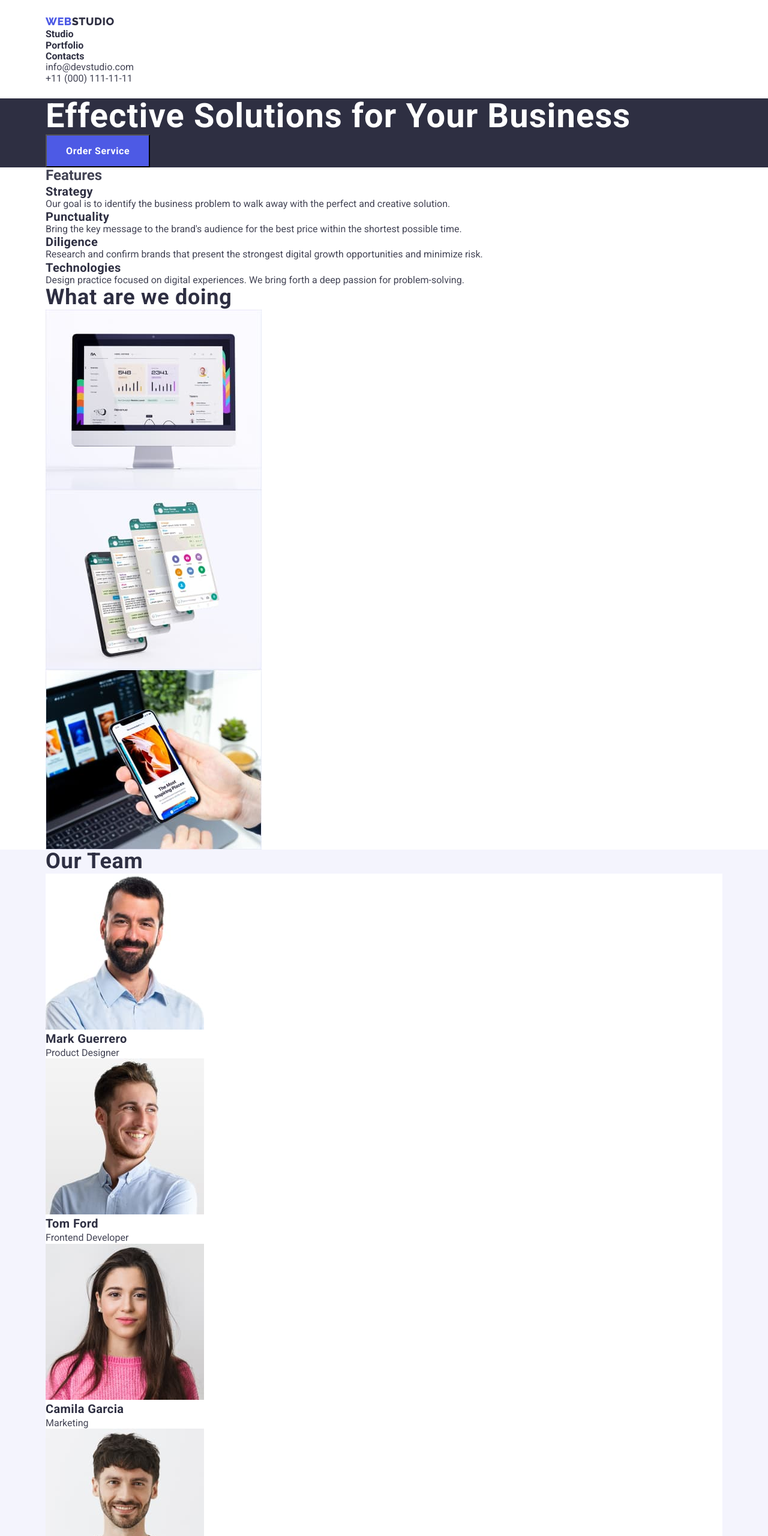
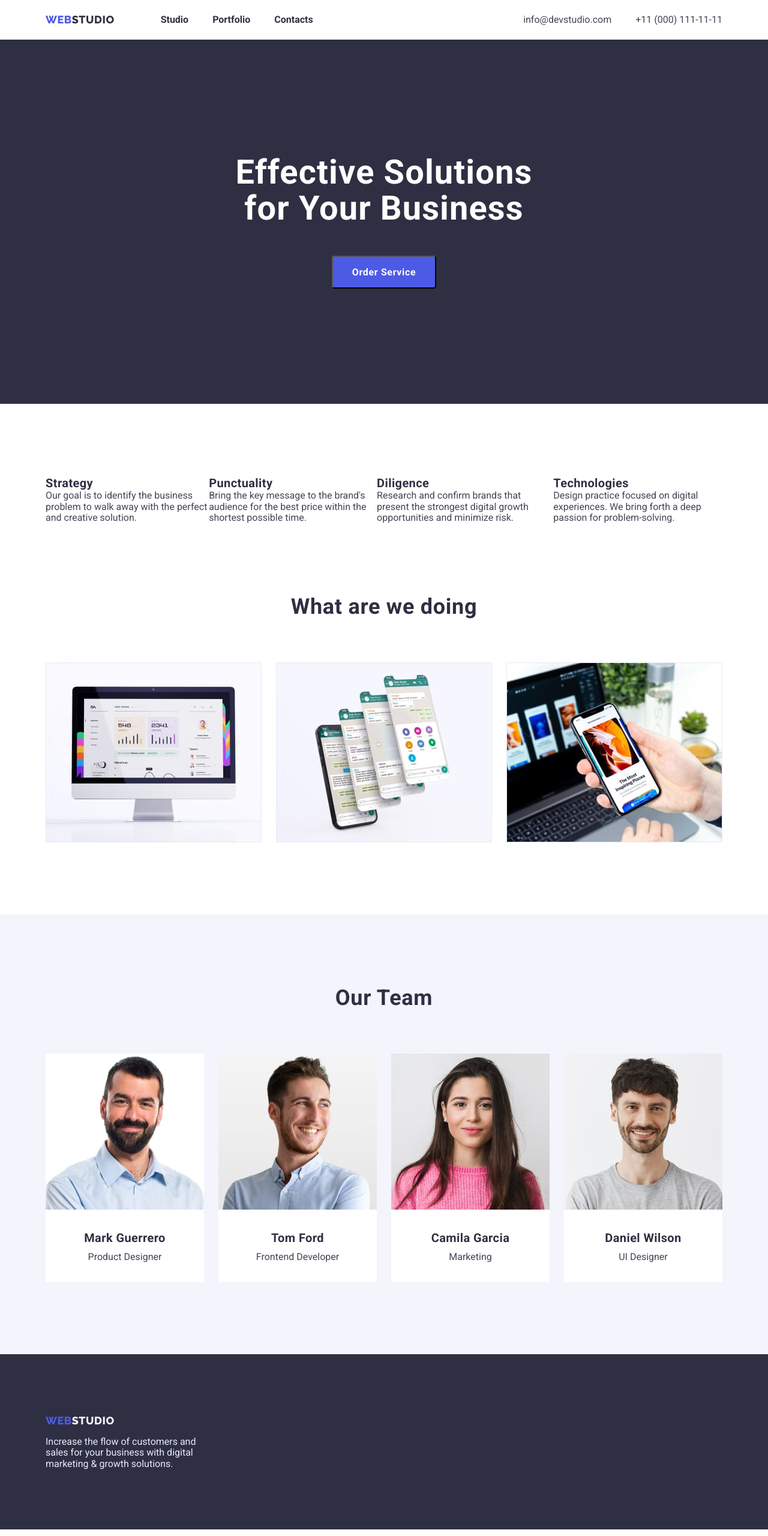
Before and after one commit to Dima-kzk/goit-markup-hw-03, a plain HTML site: page index.html in a window 1280 px wide. Shown: the top 2560 px of the page at 60% size. Drawn offline with nearby package versions, Linux system fonts and the light colour scheme.

Commit message:
usage flex

```diff
--- a/css/styles.css
+++ b/css/styles.css
@@ -64,17 +64,35 @@ img{
 }
 
 .header>.container{
-    padding-top: 24px;
-    padding-bottom: 24px;
+    display: flex;
 }
 
-.logo{
+.header nav,
+.header .site-nav,
+.header .contacts{
+    display: flex;
+    align-items: center;
+}
+
+.site-nav li+li,
+.contacts li+li{
+    margin-left: 40px;
+}
+
+.header .contacts{
+    margin-left: auto;
+}
+
+
+.header .logo{
     text-transform: uppercase;
 
     font-size: 18px;
     font-family: "Raleway";
     font-weight: 800;
     letter-spacing: 0.03em;
+    color: var(--navy-blue);
+    line-height: 1.33;
 
     margin-right: 77px;
 }
@@ -89,36 +107,11 @@ img{
     color: var(--iris);
 }
 
-.header .logo{
-    color: var(--navy-blue);
-
-    line-height: 1.34;
-}
-
-.footer{
-    color: var(--cornflower);
-    background-color: var(--navy-blue);
-}
-
-.footer .logo{
-    color: var(--cloud);
-    line-height: 1;
-}
-
 .header .logo:hover,
 .header .logo:focus,
 .site-nav .link:hover,
 .site-nav .link:focus {
     color: var(--slate);
-}
-
-.footer .logo:hover,
-.footer .logo:focus{
-    color: var(--cornflower);
-}
-
-.site-nav .link:active {
-    color: var(--iris);
 }
 
 .contacts{
@@ -137,16 +130,66 @@ img{
     color: var(--iris);
 }
 
+.site-nav .link:active {
+    color: var(--iris);
+}
+
+
+.footer{
+    color: var(--cornflower);
+    background-color: var(--navy-blue);
+}
+
+.footer .logo{
+    text-transform: uppercase;
+
+    font-size: 18px;
+    font-family: "Raleway";
+    font-weight: 800;
+    letter-spacing: 0.03em;
+
+    color: var(--cloud);
+    line-height: 1.17;
+    display: inline-block;
+    margin-bottom: 16px;
+}
+
+
+.footer .logo:hover,
+.footer .logo:focus{
+    color: var(--cornflower);
+}
+
+.footer>.container{
+    padding-top: 100px;
+    padding-bottom: 100px;
+}
+
+.appeal{
+    width: 25%
+}
+
+
+
+/*hero*/
+
 .hero{
     background: var(--navy-blue);
 }
 
 .hero-text{
     color: var(--white);
+    text-align: center;
+    width: 50%;
+    margin-left: auto;
+    margin-right: auto;
 }
 
 .hero-button{
+    display: block;
+
     color: var(--white);
+    border-radius: 4px;
 
     font-family: inherit;
     font-weight: 600;
@@ -155,6 +198,14 @@ img{
     letter-spacing: 0.04em;
 
     padding: 16px 32px;
+    margin-left: auto;
+    margin-right: auto;
+    margin-top: 48px;
+}
+
+.hero>.container{
+    padding-top: 192px;
+    padding-bottom: 192px;
 }
 
 .hero-button,
@@ -171,6 +222,11 @@ img{
     font-weight: 600;
     margin: 0;
     padding: 0;
+}
+
+.site-nav li{
+    padding-bottom: 24px;
+    padding-top: 24px;
 }
 
 /* hero */
@@ -192,6 +248,15 @@ img{
     letter-spacing: 0.02em;
 }
 
+.features>.container,
+.product>.container{
+    padding-top: 120px;
+}
+
+.features-list{
+    display: flex;
+}
+
 /* product */
 
 .product-title,
@@ -201,12 +266,36 @@ img{
     font-size: 36px;
     line-height: 1.11;
     letter-spacing: 0.02em;
+    text-align: center;
 }
+
+.product>.container{
+    padding-bottom: 120px;
+}
+
+.product-title,
+.team-title{
+    margin-bottom: 72px;
+}
+
+.product-list{
+    display: flex;
+    justify-content: space-between;
+}
+
 
 /* team */
 
 .team{
     background-color: var(--cloud);
+}
+
+.team-list img{
+    margin-bottom: 32px;
+}
+
+.team-list li{
+    padding-bottom: 32px;
 }
 
 .team-employee{
@@ -215,7 +304,27 @@ img{
     font-size: 20px;
     line-height: 1.5;
     letter-spacing: 0.02em;
+    text-align: center;
+
+    margin-bottom: 8px;
 }
+
+.team-employee + p{
+    text-align: center;
+}
+
+.team>.container{
+    padding-top: 120px;
+    padding-bottom: 120px;
+}
+
+.team-list{
+    display: flex;
+    justify-content: space-between;
+}
+
+
+
 
 /* portfolio */
 
@@ -247,3 +356,34 @@ img{
     letter-spacing: 0.02em;
     color: var(--navy-blue);
 }
+.portfolio{
+    padding-top: 96px;
+    padding-bottom: 120px;
+}
+
+.filter-list{
+    display: flex;
+    justify-content: center;
+    margin-bottom: 72px;
+}
+
+.filter-list li+li{
+    margin-left: 24px;
+}
+
+.portfolio-list{
+    display: flex;
+    flex-wrap: wrap;
+    column-gap: 24px;
+    row-gap: 48px;
+}
+
+.portfolio-list>li{
+    flex-basis: calc((100% - 48px)/3);
+}
+
+.portfolio-caption{
+    padding-top: 32px;
+    padding-bottom: 32px;
+    padding-left: 32px;
+}
--- a/index.html
+++ b/index.html
@@ -51,8 +51,8 @@
       </section>
       <section class="features">
         <div class="container">
-          <h2>Features</h2>
-          <ul class="list">
+          <h2 style="font-size: 0">Features</h2>
+          <ul class="list features-list">
             <li class="item">
               <h3 class="features-title">Strategy</h3>
               <p class="features-text">
@@ -87,7 +87,7 @@
       <section class="product">
         <div class="container">
           <h2 class="product-title">What are we doing</h2>
-          <ul class="list">
+          <ul class="list product-list">
             <li class="item">
               <img
                 src="images/Rectangle71.jpg"
@@ -118,7 +118,7 @@
       <section class="team">
         <div class="container">
           <h2 class="team-title">Our Team</h2>
-          <ul class="list">
+          <ul class="list team-list">
             <li class="item">
               <img src="images/img1.jpg" alt="Product Designer" width="264" />
               <h3 class="team-employee">Mark Guerrero</h3>
@@ -148,7 +148,7 @@
         <a class="logo link" href="/">
           <span class="logo-web">Web</span>Studio
         </a>
-        <p>
+        <p class="appeal">
           Increase the flow of customers and sales for your business with
           digital marketing & growth solutions.
         </p>
```
Also changed, not shown: portfolio.html (+33 -41 lines).
